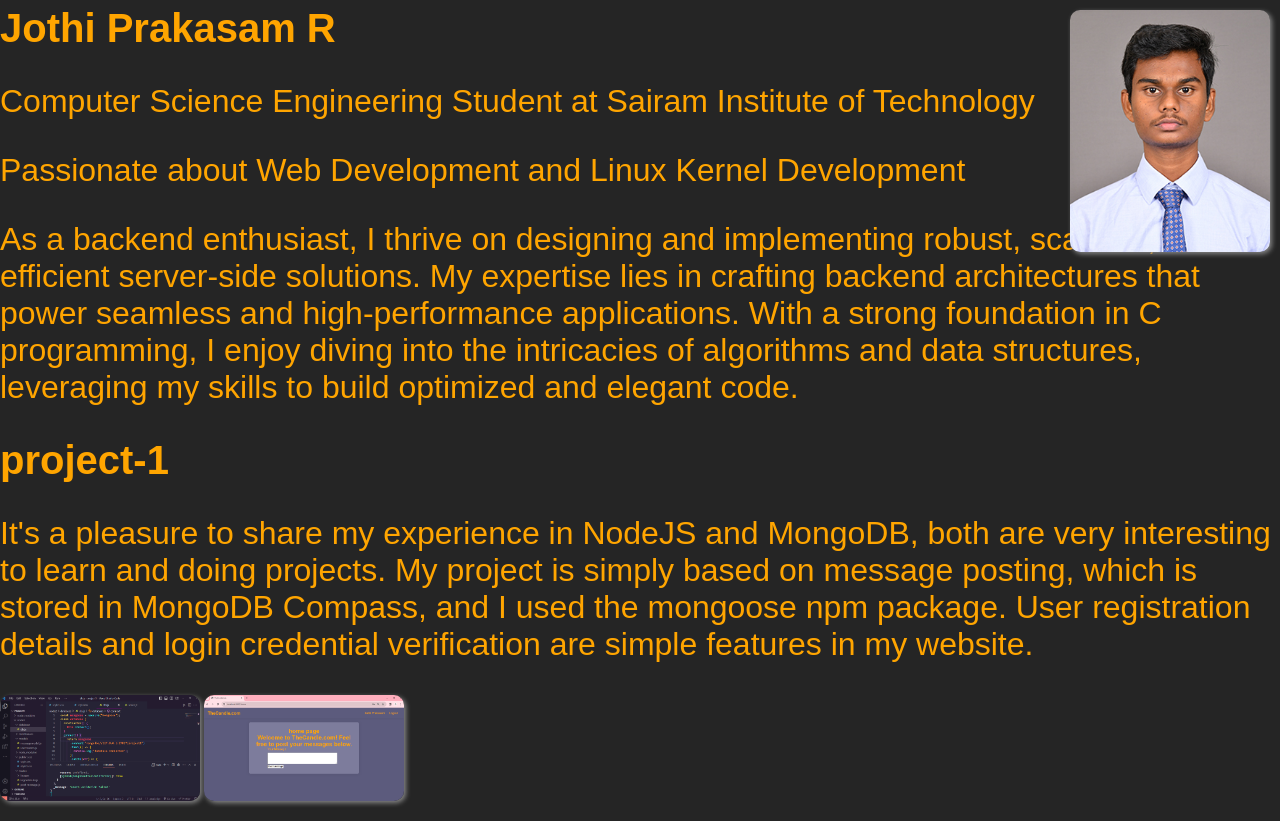
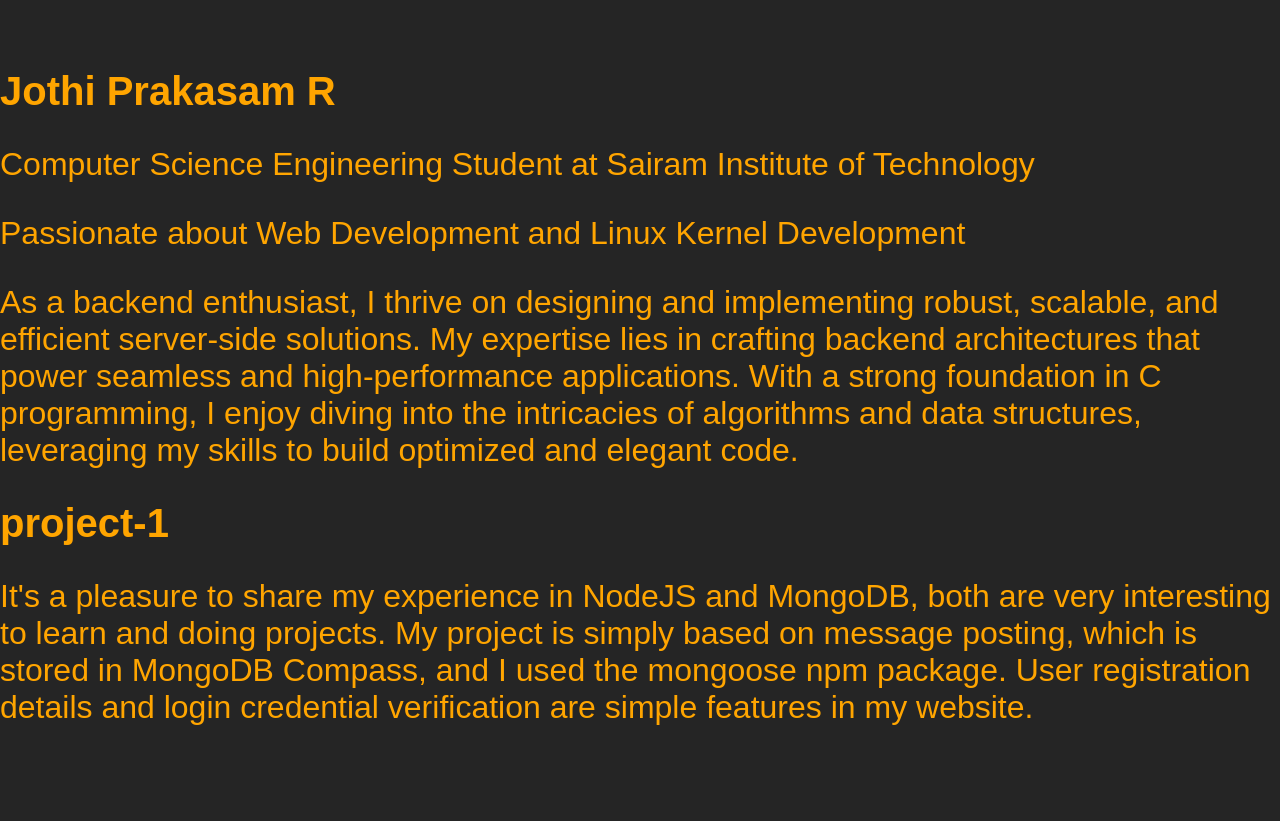
Before and after one commit to jothiprakasam/my_portfolio, a plain HTML site: page index.html in a window 1280 px wide. After the commit the page ends 800 px from the top, so only its background shows below. Drawn offline with Linux system fonts and the light colour scheme.

Commit message:
Update index.html

```diff
--- a/index.html
+++ b/index.html
@@ -28,31 +28,20 @@
         margin-bottom: 1em;
       }
 
-      .image {
-        width: 150px; /* Set a specific width for the student image */
-        border-radius: 10px;
-        box-shadow: 2px 2px 5px #888888;
-        margin-bottom: 1em;
-      }
+      /* Media query for mobile screens with a maximum width of 767px */
+      @media only screen and (max-width: 767px) {
+        h1 {
+          font-size: 2em; /* Adjust font size for smaller screens */
+        }
 
-      @media only screen and (min-width: 600px) {
-        .image {
-          width: 200px; /* Increase the width on larger screens */
+        p {
+          font-size: 1.5em; /* Adjust font size for smaller screens */
         }
-      }
-
-      .student-image-container {
-        position: absolute;
-        top: 10px;
-        right: 10px;
       }
     </style>
   </head>
 
   <body>
-    <div class="student-image-container">
-      <img src="STUDENT_P.jpg" alt="" class="image" />
-    </div>
     <header>
       <h1>Jothi Prakasam R</h1>
       <p>
@@ -75,16 +64,6 @@
         mongoose npm package. User registration details and login credential
         verification are simple features in my website.
       </p>
-      <img
-        src="db.js - project1 - Visual Studio Code 26-02-2024 20_54_35.png"
-        alt=""
-        class="image"
-      />
-      <img
-        src="TheCandle.com - Google Chrome 26-02-2024 22_25_05.png"
-        alt=""
-        class="image"
-      />
     </header>
   </body>
 </html>
```
